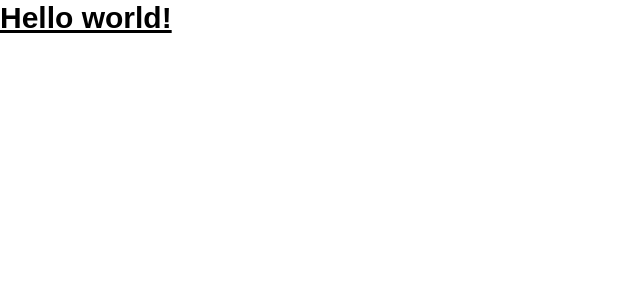
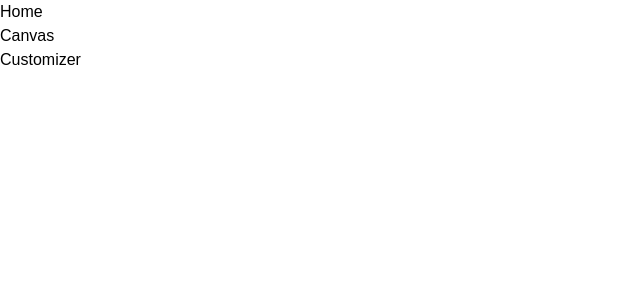
Before and after one commit to SuperStar09030826/3D-AI-powered-website, a React (Vite) app in the folder client/: page / in a window 1280 px wide. Shown: the top 300 px of the page, without its empty margins (0-640 px from the left). Built offline with nearby package versions, Linux system fonts and the light colour scheme; a web font is replaced by a local one.

Commit message:
file and folder structure setup

```diff
--- a/client/src/App.jsx
+++ b/client/src/App.jsx
@@ -1,10 +1,16 @@
 import React from "react";
+
+import Canvas from "./canvas";
+import Home from "./pages/Home";
+import Customizer from "./pages/Customizer";
 
 function App() {
   return (
-    <div className="App">
-      <h1 className="text-3xl font-bold underline">Hello world!</h1>
-    </div>
+    <main className="app transition-all ease-in">
+      <Home />
+      <Canvas />
+      <Customizer />
+    </main>
   );
 }
 
--- /dev/null
+++ b/client/src/canvas/index.jsx
@@ -0,0 +1,7 @@
+import React from "react";
+
+const Canvas = () => {
+  return <div>Canvas</div>;
+};
+
+export default Canvas;
--- /dev/null
+++ b/client/src/pages/Customizer.jsx
@@ -0,0 +1,7 @@
+import React from "react";
+
+const Customizer = () => {
+  return <div>Customizer</div>;
+};
+
+export default Customizer;
--- /dev/null
+++ b/client/src/pages/Home.jsx
@@ -0,0 +1,7 @@
+import React from "react";
+
+const Home = () => {
+  return <div>Home</div>;
+};
+
+export default Home;
```
